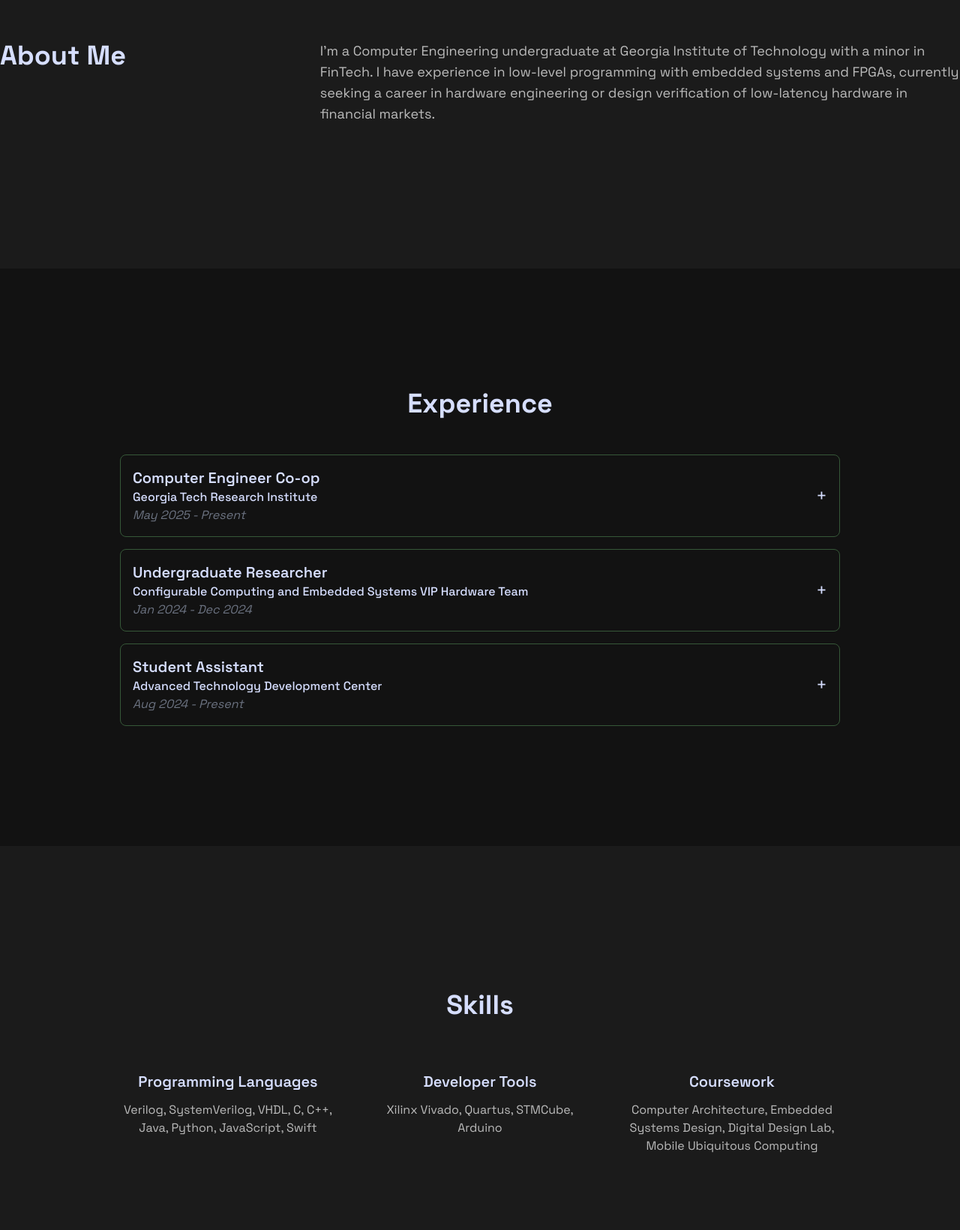
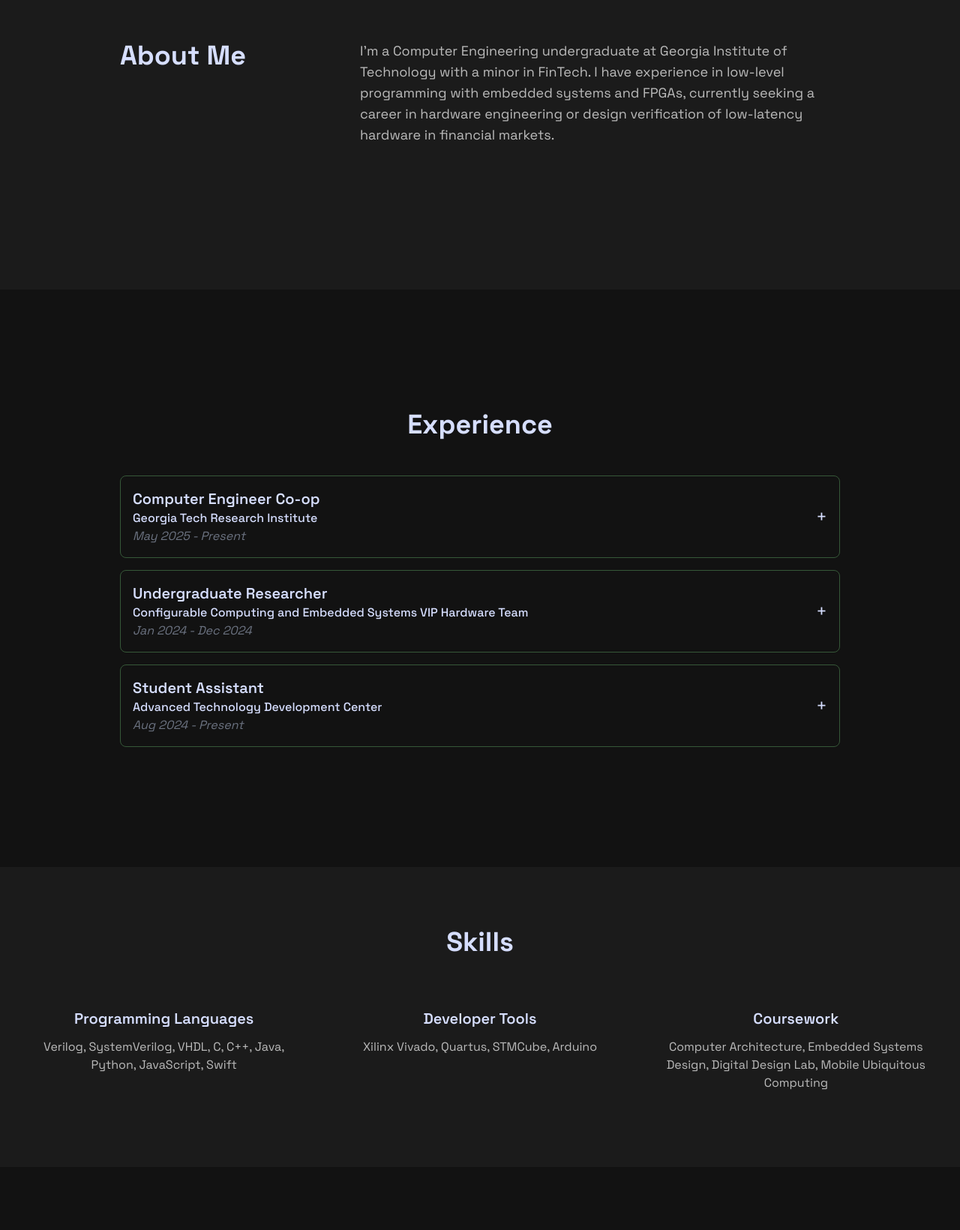
Before and after one commit to katc1213/portfolio-web, a Next.js app: page /en in a window 1280 px wide. Shown: the part 1042-2682 px from the top of the page at 75% size. Built offline with nearby package versions, Linux system fonts and the light colour scheme.

Commit message:
Update page.tsx

```diff
--- a/src/app/[locale]/page.tsx
+++ b/src/app/[locale]/page.tsx
@@ -72,9 +72,9 @@
         </div>
       </section>
 
-    <section id="about" className='w-full bg-background-secondary py-48 px-0'>
-
-    <div className='flex w-full'>
+    <section id="about" className='w-full bg-background-secondary py-48 px-10'>
+      <div className='flex flex-col items-center justify-center w-full max-w-5xl mx-auto'>
+      <div className='flex w-full px-8'>
         {/* Title on the left */}
         <div className='w-1/3 pr-8'>
           <h2 className='text-4xl font-bold text-text-primary'>About Me</h2>
@@ -89,7 +89,9 @@
           </p>
         </div>
       </div>
+      </div>
     </section>
+
 
 
   {/* Experience section */}
@@ -136,37 +138,32 @@
         </div>
     </section>
 
-      <section className='w-full bg-background-secondary py-48 px-0'>
+    <section className='w-full bg-background-secondary py-20'>
       <h2 className='text-4xl font-extrabold text-center mb-12'>
         {t('Skills')}
       </h2>
-        <div className='mx-auto grid max-w-screen-lg grid-cols-3 gap-12 px-8 py-5 max-lg:max-w-fit max-lg:grid-cols-1 max-lg:gap-14'>
+      <div className='grid grid-cols-3 gap-12 px-8 py-5 max-lg:grid-cols-1 max-lg:gap-14'>
       <div className='text-center'>
-            <h2 className='mb-3  text-xl font-semibold'>{t('Programming Languages')}</h2>
+        <h2 className='mb-3 text-xl font-semibold'>{t('Programming Languages')}</h2>
           <p className='text-text-secondary max-lg:max-w-[500px]'>
-              {t(
-                'Verilog, SystemVerilog, VHDL, C, C++, Java, Python, JavaScript, Swift'
-              )}
+          {t('Verilog, SystemVerilog, VHDL, C, C++, Java, Python, JavaScript, Swift')}
           </p>
       </div>
       <div className='text-center'>
         <h2 className='mb-3 text-xl font-semibold'>{t('Developer Tools')}</h2>
           <p className='text-text-secondary max-lg:max-w-[500px]'>
-              {t(
-                'Xilinx Vivado, Quartus, STMCube, Arduino'
-              )}
+          {t('Xilinx Vivado, Quartus, STMCube, Arduino')}
           </p>
       </div>
       <div className='text-center'>
         <h2 className='mb-3 text-xl font-semibold'>{t('Coursework')}</h2>
           <p className='text-text-secondary max-lg:max-w-[500px]'>
-              {t(
-                'Computer Architecture, Embedded Systems Design, Digital Design Lab, Mobile Ubiquitous Computing'
-              )}
+          {t('Computer Architecture, Embedded Systems Design, Digital Design Lab, Mobile Ubiquitous Computing')}
           </p>
       </div>
       </div>
     </section>
+
 
       <section id="projects" className='max-w-5xl mx-auto py-20 px-8'>
         <h2 className='text-4xl font-extrabold text-center mb-12'>
```
Lines whose indentation alone changed are shown as unchanged.
